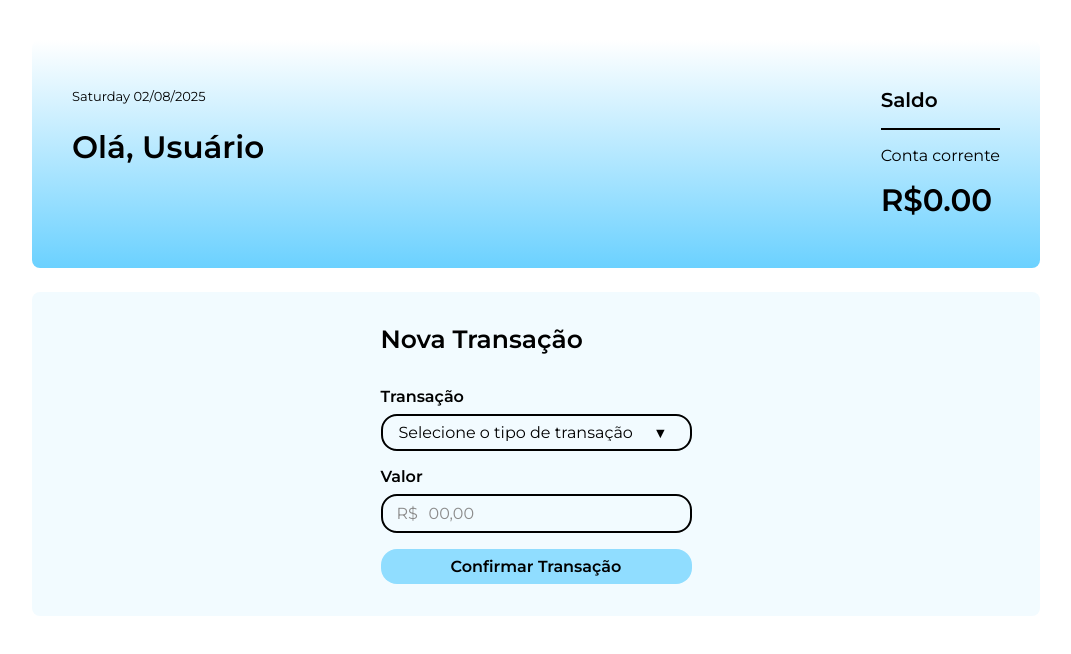
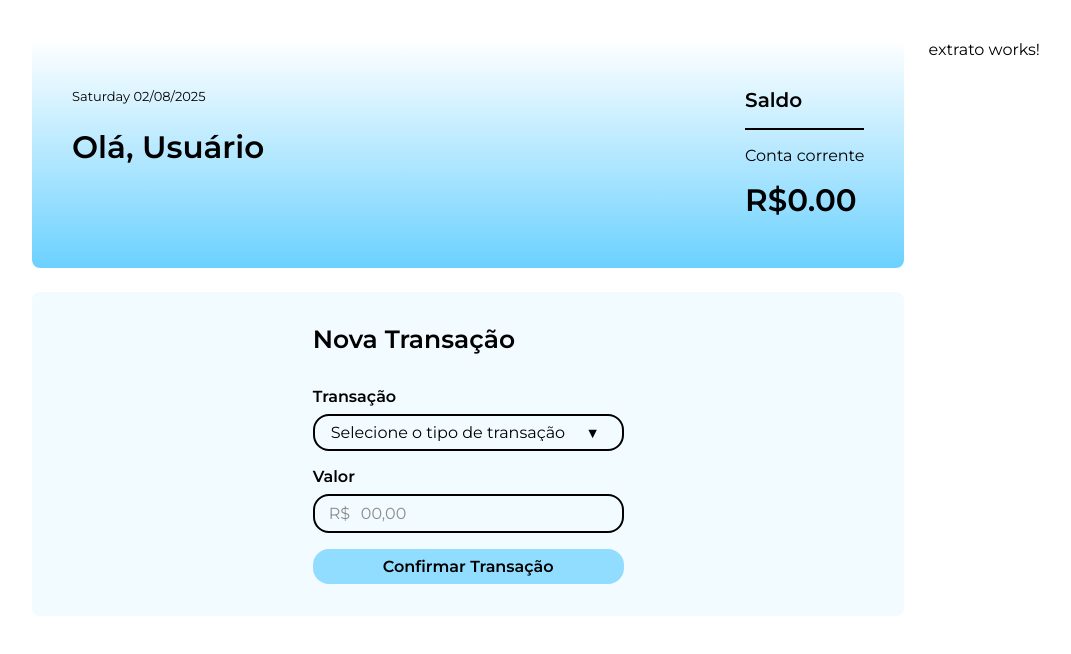
Before and after one commit to maitabom/anybank, an Angular app: page / in a window 1280 px wide. Shown: the top 654 px of the page, without its empty margins (104-1175 px from the left). Built offline with nearby package versions, Linux system fonts and the light colour scheme.

Commit message:
feat: adicionar componente Extrato e integrá-lo ao layout principal

```diff
--- a/src/app/app.component.html
+++ b/src/app/app.component.html
@@ -3,4 +3,5 @@
     <app-banner [saldo]="saldo()" />
     <app-form-new-transaction (transacaoCriada)="processarTransacao($event)" />
   </div>
+  <app-extrato/>
 </div>
--- a/src/app/app.component.ts
+++ b/src/app/app.component.ts
@@ -3,10 +3,11 @@ import { BannerComponent } from './components/banner/banner.component';
 import { FormNewTransactionComponent } from './components/form-new-transaction/form-new-transaction.component';
 import { Transacao } from './models/transacao';
 import { TipoTransacao } from './models/tipo_transacao';
+import { ExtratoComponent } from "./components/extrato/extrato.component";
 
 @Component({
   selector: 'app-root',
-  imports: [BannerComponent, FormNewTransactionComponent],
+  imports: [BannerComponent, FormNewTransactionComponent, ExtratoComponent],
   templateUrl: './app.component.html',
   styleUrl: './app.component.css',
 })
--- /dev/null
+++ b/src/app/components/extrato/extrato.component.html
@@ -0,0 +1 @@
+<p>extrato works!</p>
```
Also changed, not shown: src/app/components/extrato/extrato.component.ts (added, +11 -0 lines), src/app/components/extrato/extrato.component.css (added).
